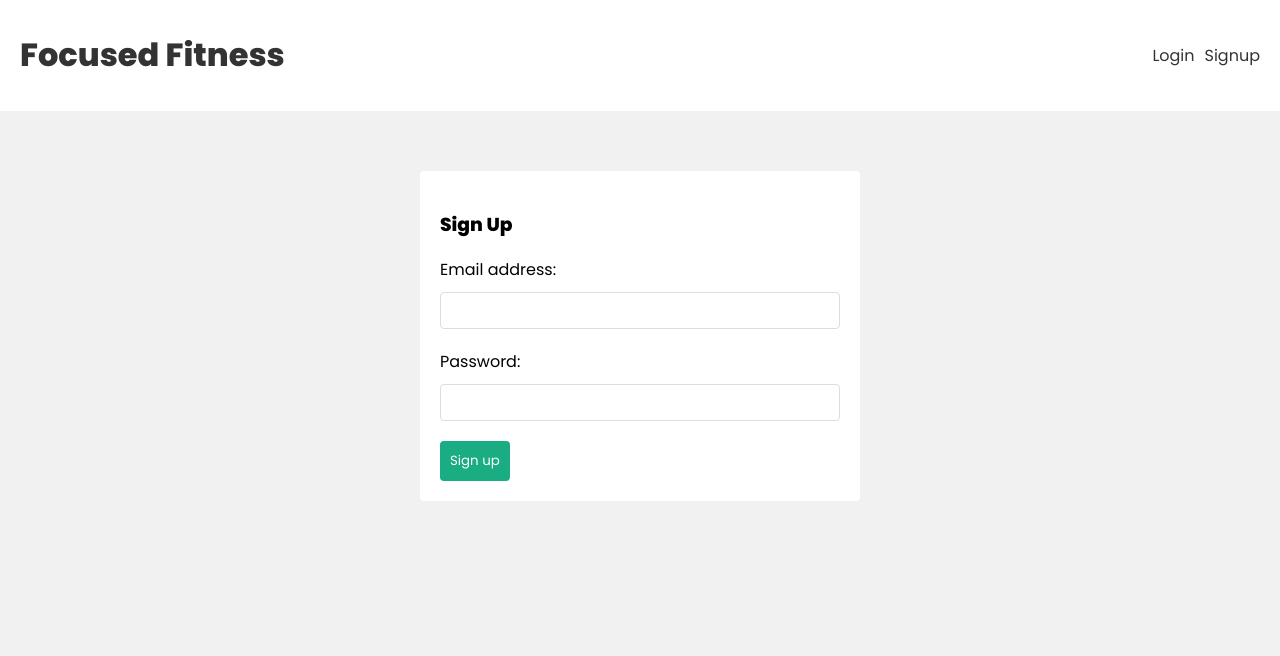
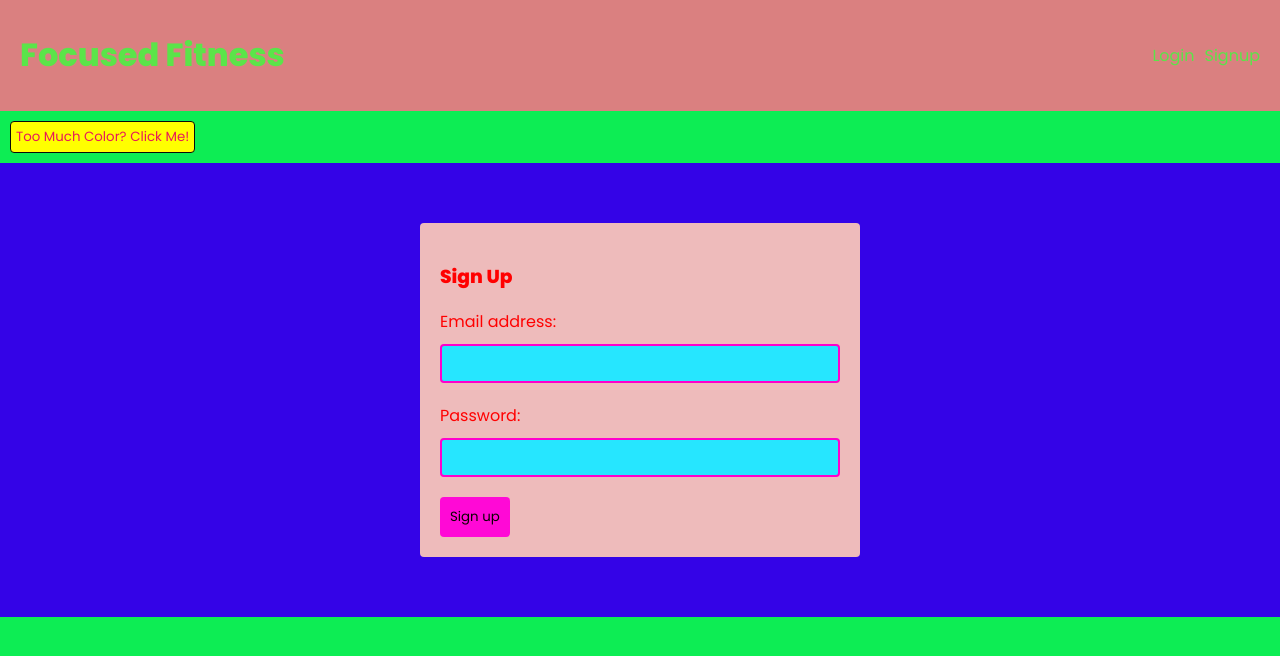
Before and after one commit to maryh1001/finalproject, a React (Create React App) app in the folder client/: page /signup in a window 1280 px wide. Shown: the top 656 px of the page. Built offline with nearby package versions, Linux system fonts and the light colour scheme.

Commit message:
added accessibility feature made styling that needs to be changed obnoxious so it's obvious what needs to be changed

```diff
--- a/client/src/App.js
+++ b/client/src/App.js
@@ -1,5 +1,7 @@
 import { BrowserRouter, Routes, Route, Navigate } from 'react-router-dom'
 import { useAuthContext } from './hooks/useAuthContext'
+import { useContext } from 'react'
+import { ThemeContext } from './context/ThemeContext'
 
 // pages & components
 import Home from './pages/Home'
@@ -7,14 +9,20 @@ import Login from './pages/Login'
 import Signup from './pages/Signup'
 import Navbar from './components/Navbar'
 
+import SwitchButton from './components/Button'
+
 function App() {
+  const theme = useContext(ThemeContext);
+  const darkMode = theme.state.darkMode;
   const { user } = useAuthContext()
 
+
   return (
-    <div className="App">
+    <div className={`App ${darkMode ? "App-dark" : "App-light"}`}>
       <BrowserRouter>
         <Navbar />
-        <div className="pages">
+        <SwitchButton />
+        <div className={`pages ${darkMode ? "pages-dark" : "pages-light"}`}>
           <Routes>
             <Route path="/" element={user ? <Home /> : <Navigate to="/login" />}  />
             <Route path="/login" element={!user ? <Login /> : <Navigate to="/" />}  />
@@ -22,6 +30,10 @@ function App() {
           </Routes>
         </div>
       </BrowserRouter>
+      <div>
+      </div>
+
+
     </div>
   );
 }
--- /dev/null
+++ b/client/src/components/Button.js
@@ -0,0 +1,22 @@
+import { useContext } from "react";
+import { ThemeContext } from "../context/ThemeContext";
+import "../index.css";
+
+export default function SwitchButton() {
+  const theme = useContext(ThemeContext);
+  const darkMode = theme.state.darkMode;
+
+  const onClick = () => {
+    if (darkMode) {
+      theme.dispatch({ type: "LIGHTMODE" });
+    } else {
+      theme.dispatch({ type: "DARKMODE" });
+    }
+  };
+
+  return (
+    <button className={`btn ${darkMode ? "btn-dark" : "btn-light"}`} onClick={onClick}>
+      {darkMode ? "80's Theme" : "Too Much Color? Click Me!"}
+    </button>
+  );
+}
--- a/client/src/components/Navbar.js
+++ b/client/src/components/Navbar.js
@@ -1,8 +1,12 @@
 import { Link } from 'react-router-dom'
 import { useLogout } from '../hooks/useLogout'
 import { useAuthContext } from '../hooks/useAuthContext'
+import { useContext } from 'react'
+import { ThemeContext } from '../context/ThemeContext'
 
 const Navbar = () => {
+  const theme = useContext(ThemeContext);
+  const darkMode = theme.state.darkMode;
   const { logout } = useLogout()
   const { user } = useAuthContext()
 
@@ -11,15 +15,15 @@ const Navbar = () => {
   }
 
   return (
-    <header>
+    <header className={`header ${darkMode ? "header-dark" : "header-light"}`}>
       <div className="container">
-        <Link to="/">
+        <Link to="/" >
           <h1>Focused Fitness</h1>
         </Link>
-        <nav>
+        <nav className={`nav ${darkMode ? "nav-dark" : "nav-light"}`}>
           {user && (
             // if we have a user we see this
-            <div>
+            <div className={`div ${darkMode ? "div-dark" : "div-light"}`}>
               <span>{user.email}</span>
               <button onClick={handleClick}>Log out</button>
             </div>
--- a/client/src/components/WorkoutDetails.js
+++ b/client/src/components/WorkoutDetails.js
@@ -1,10 +1,14 @@
 import { useWorkoutsContext } from '../hooks/useWorkoutsContext'
 import { useAuthContext } from '../hooks/useAuthContext'
 import formatDistanceToNow from 'date-fns/formatDistanceToNow'
+import { useContext } from 'react'
+import { ThemeContext } from '../context/ThemeContext'
 
 
 //destructure from the props that we pass through (the workout)
 const WorkoutDetails = ({ workout }) => {
+  const theme = useContext(ThemeContext);
+  const darkMode = theme.state.darkMode;
   const { dispatch } = useWorkoutsContext()
   const { user } = useAuthContext()
 
@@ -27,7 +31,7 @@ const WorkoutDetails = ({ workout }) => {
   }
 
   return (
-    <div className="workout-details">
+    <div className={`workout-details ${darkMode ? "workout-details-dark" : "workout-details-light"}`}>
       <h4>{workout.description}</h4>
       <p><strong>Duration (in minutes): </strong>{workout.duration}</p>
       <p><strong>Date: </strong>{workout.date}</p>
--- a/client/src/components/WorkoutForm.js
+++ b/client/src/components/WorkoutForm.js
@@ -1,8 +1,11 @@
-import { useState } from "react"
+import { useState, useContext } from "react"
 import { useWorkoutsContext } from "../hooks/useWorkoutsContext"
 import { useAuthContext } from '../hooks/useAuthContext'
+import { ThemeContext } from '../context/ThemeContext'
 
 const WorkoutForm = () => {
+  const theme = useContext(ThemeContext);
+  const darkMode = theme.state.darkMode;
   const { dispatch } = useWorkoutsContext()
   const { user } = useAuthContext()
 
@@ -48,7 +51,7 @@ const WorkoutForm = () => {
   }
 
   return (
-    <form className="create" onSubmit={handleSubmit}>
+    <form className={`form ${darkMode ? "form-dark" : "form-light"}`} onSubmit={handleSubmit}>
       <h3>Add a New Workout</h3>
 
       <label>Workout Description:</label>
--- /dev/null
+++ b/client/src/context/ThemeContext.js
@@ -0,0 +1,28 @@
+import { createContext, useReducer } from "react";
+
+export const ThemeContext = createContext();
+
+const initialState = {
+  darkMode: false,
+};
+
+const themeReducer = (state, action) => {
+  switch (action.type) {
+    case "LIGHTMODE":
+      return { darkMode: false };
+    case "DARKMODE":
+      return { darkMode: true };
+    default:
+      return state;
+  }
+};
+
+export function ThemeProvider(props) {
+  const [state, dispatch] = useReducer(themeReducer, initialState);
+
+  return (
+    <ThemeContext.Provider value={{ state, dispatch }}>
+        {props.children}
+    </ThemeContext.Provider>
+  );
+}
--- a/client/src/index.css
+++ b/client/src/index.css
@@ -11,9 +11,7 @@ body {
   margin: 0;
   font-family: "Poppins";
 }
-header {
-  background: #fff;
-}
+
 header .container {
   max-width: 1400px;
   margin: 0 auto;
@@ -22,10 +20,7 @@ header .container {
   align-items: center;
   justify-content: space-between;
 }
-header a {
-  color: #333;
-  text-decoration: none;
-}
+
 .pages{
   max-width: 1400px;
   padding: 20px;
@@ -38,34 +33,35 @@ header a {
   grid-template-columns: 3fr 1fr;
   gap: 100px;
 }
-.workout-details {
-  background: #fff;
+
+.workout-details{
   border-radius: 4px;
   margin: 20px auto;
   padding: 20px;
   position: relative;
-  box-shadow: 2px 2px 5px rgba(0,0,0,0.05);
+
 }
 .workout-details h4 {
   margin: 0 0 10px 0;
   font-size: 1.2em;
-  color: var(--primary);
+
 }
+
 .workout-details p {
   margin: 0;
   font-size: 0.9em;
-  color: #555;
+
 }
+
 .workout-details span {
   position: absolute;
   top: 20px;
   right: 20px;
   cursor: pointer;
-  background: #f1f1f1;
   padding: 6px;
   border-radius: 50%;
-  color: #333;
 }
+
 
 /* new workout form */
 label, input {
@@ -76,19 +72,19 @@ input {
   margin-top: 10px;
   margin-bottom: 20px;
   width: 100%;
-  border: 1px solid #ddd;
   border-radius: 4px;
   box-sizing: border-box;
 }
+
 form button {
-  background: var(--primary);
   border: 0;
-  color: #fff;
   padding: 10px;
   font-family: "Poppins";
   border-radius: 4px;
   cursor: pointer;
 }
+
+
 div.error {
   padding: 10px;
   background: #ffefef;
@@ -97,9 +93,11 @@ div.error {
   border-radius: 4px;
   margin: 20px 0;
 }
+
 input.error {
   border: 1px solid var(--error);
 }
+
 
 /* navbar */
 nav {
@@ -110,9 +108,6 @@ nav a, nav button {
   margin-left: 10px;
 }
 nav button {
-  background: #fff;
-  color: var(--primary);
-  border: 2px solid var(--primary);
   padding: 6px 10px;
   border-radius: 4px;
   font-family: "Poppins";
@@ -120,11 +115,222 @@ nav button {
   font-size: 1em;
 }
 
+
 /* auth forms */
 form.signup, form.login {
   max-width: 400px;
   margin: 40px auto;
   padding: 20px;
-  background: #fff;
   border-radius: 4px;
 }
+
+
+
+
+/* themed styling */
+
+
+header.header-light a {
+  color: rgb(91, 228, 73);
+  text-decoration: none;
+}
+.App-light {
+  background: #0ded54;
+  height: 100vh;
+}
+div.div-light {
+  color:#0ded54;
+}
+header.header-light {
+  background: rgb(218, 128, 128);
+}
+.pages-light {
+  background: #3403e7;
+}
+.workout-details-light {
+  background: rgb(227, 164, 164);
+  box-shadow: 2px 2px 5px rgb(61, 164, 43);
+}
+.workout-details-light h4 {
+  color: rgb(0, 0, 0);
+}
+.workout-details-light p {
+  color: rgb(249, 228, 228);;
+}
+
+.workout-details-light span {
+  background: #d4279b;
+  color: rgb(255, 255, 255)
+}
+.btn-light{
+  border:1px solid #0a0a0a;
+  color:#e7195a;
+  background: rgb(255, 255, 0);
+  padding: 5px;
+  font-family: "Poppins";
+  border-radius: 4px;
+  cursor: pointer;
+  margin: 10px;
+}
+form.form-light input {
+  border: 2px solid rgb(255, 1, 204);
+  background:rgb(38, 230, 255);
+  color:rgb(11, 2, 2)
+}
+form.form-light button {
+  background: rgb(255, 9, 214);
+  color: rgb(11, 2, 2);
+}
+form.form-light label {
+  color: rgb(255, 0, 0);
+}
+form.form-light h3 {
+  color: rgb(255, 0, 0);
+}
+nav.nav-light button {
+  background: rgb(5, 5, 5);
+  color: rgb(38, 230, 255);
+  border: 2px solid rgb(38, 230, 255);
+}
+
+form.login-light h3 {
+  color: rgb(255, 0, 0);
+}
+form.login-light label {
+  color: rgb(255, 0, 0);
+}
+form.signup-light h3 {
+  color: rgb(255, 0, 0);
+}
+form.signup-light label {
+  color: rgb(255, 0, 0);
+}
+form.login-light input {
+  border: 2px solid rgb(255, 1, 204);
+  background:rgb(38, 230, 255);
+  color:rgb(11, 2, 2)
+}
+form.signup-light input {
+  border: 2px solid rgb(255, 1, 204);
+  background:rgb(38, 230, 255);
+  color:rgb(11, 2, 2)
+}
+form.login-light button {
+  background: rgb(255, 9, 214);
+  color: rgb(11, 2, 2);
+}
+form.signup-light button {
+  background: rgb(255, 9, 214);
+  color: rgb(11, 2, 2);
+}
+form.signup-light, form.login-light {
+  background: rgb(238, 187, 187);
+}
+
+
+
+
+/* Too Much Color styling */
+
+.App-dark {
+  background: #f1f1f1;
+  height: 100vh;
+}
+div.div-dark {
+  color:#000000;
+}
+header.header-dark {
+  background: #fff;
+}
+header.header-dark a {
+  color: #333;
+  text-decoration: none;
+}
+.workout-details-dark {
+  background: #fff;
+  box-shadow: 2px 2px 5px rgba(0,0,0,0.05);
+}
+.pages-dark {
+  background: #f1f1f1;
+}
+.workout-details-dark h4 {
+  color: var(--primary);
+}
+.workout-details-dark p {
+  color: #555;;
+}
+.workout-details-dark span {
+  background: #f1f1f1;
+  color: #333
+}
+.btn-dark {
+  border:1px solid #0a0a0a;
+  color:#000000;
+  background: rgb(255, 255, 255);
+  padding: 5px;
+  font-family: "Poppins";
+  border-radius: 4px;
+  cursor: pointer;
+  margin: 10px;
+}
+form.form-dark input {
+  border: 2px solid #ddd;
+}
+
+form.form-dark label {
+  color: rgb(0, 0, 0);
+}
+
+form.form-dark h3 {
+  color: rgb(0, 0, 0);
+}
+form.form-dark button {
+  background: var(--primary);
+  color: #fff;
+}
+
+nav.nav-dark button {
+  background: #fff;
+  color: var(--primary);
+  border: 2px solid var(--primary);
+}
+
+form.signup-dark, form.login-dark {
+  background: #fff;
+}
+
+form.signup-dark button {
+  background: var(--primary);
+  color: #fff;
+}
+
+form.login-dark button {
+  background: var(--primary);
+  color: #fff;
+}
+
+form.signup-dark input {
+  border: 2px solid #ddd;
+}
+
+form.login-dark input {
+  border: 2px solid #ddd;
+}
+
+
+form.signup-dark label {
+  color: rgb(0, 0, 0);
+}
+
+form.signup-dark h3 {
+  color: rgb(0, 0, 0);
+}
+
+
+form.login-dark label {
+  color: rgb(0, 0, 0);
+}
+
+form.login-dark h3 {
+  color: rgb(0, 0, 0);
+}
--- a/client/src/index.js
+++ b/client/src/index.js
@@ -5,14 +5,17 @@ import './index.css';
 import App from './App';
 import { WorkoutsContextProvider } from './context/WorkoutContext'
 import { AuthContextProvider } from './context/AuthContext'
+import { ThemeProvider } from './context/ThemeContext';
 
 const root = ReactDOM.createRoot(document.getElementById('root'));
 root.render(
   <React.StrictMode>
+    <ThemeProvider>
     <AuthContextProvider>
       <WorkoutsContextProvider>
         <App />
       </WorkoutsContextProvider>
     </AuthContextProvider>
+    </ThemeProvider>
   </React.StrictMode>
 );
--- a/client/src/pages/Login.js
+++ b/client/src/pages/Login.js
@@ -1,7 +1,11 @@
-import { useState } from "react"
+import { useState, useContext } from "react"
 import { useLogin } from "../hooks/useLogin"
+import { ThemeContext } from '../context/ThemeContext'
 
 const Login = () => {
+  const theme = useContext(ThemeContext);
+  const darkMode = theme.state.darkMode;
+
   const [email, setEmail] = useState('')
   const [password, setPassword] = useState('')
   const {login, error, isLoading} = useLogin()
@@ -13,7 +17,7 @@ const Login = () => {
   }
 
   return (
-    <form className="login" onSubmit={handleSubmit}>
+    <form className={`login ${darkMode ? "login-dark" : "login-light"}`} onSubmit={handleSubmit}>
       <h3>Log In</h3>
 
       <label>Email address:</label>
--- a/client/src/pages/Signup.js
+++ b/client/src/pages/Signup.js
@@ -1,7 +1,11 @@
-import { useState } from "react"
+import { useState, useContext } from "react"
 import { useSignup } from "../hooks/useSignup"
+import { ThemeContext } from '../context/ThemeContext'
 
 const Signup = () => {
+  const theme = useContext(ThemeContext);
+  const darkMode = theme.state.darkMode;
+
   const [email, setEmail] = useState('')
   const [password, setPassword] = useState('')
   const {signup, error, isLoading} = useSignup()
@@ -13,7 +17,7 @@ const Signup = () => {
   }
 
   return (
-    <form className="signup" onSubmit={handleSubmit}>
+    <form className={`signup ${darkMode ? "signup-dark" : "signup-light"}`} onSubmit={handleSubmit}>
       <h3>Sign Up</h3>
 
       <label>Email address:</label>
```
